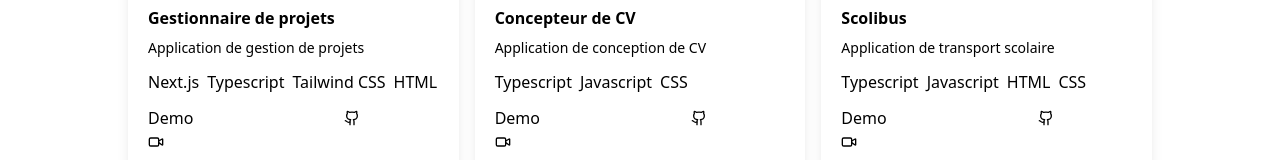
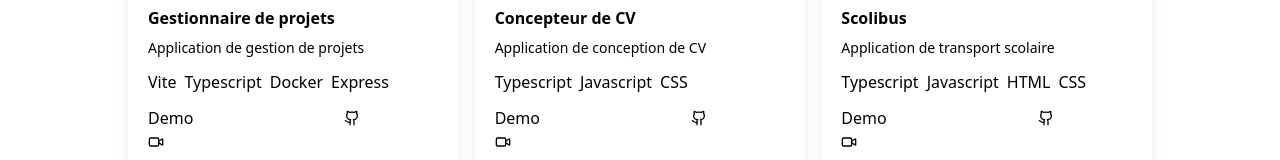
Before and after one commit to LaCsoN00/portfolio, a React (Vite) app: page / in a window 1280 px wide. Shown: the part 2914-3074 px from the top of the page. Built offline with nearby package versions, Linux system fonts and the light colour scheme.

Commit message:
Fix Ngrok CORS warning headers

```diff
--- a/src/components/Projects.tsx
+++ b/src/components/Projects.tsx
@@ -11,9 +11,9 @@ const projects = [
         id: 1,
         title: 'Gestionnaire de projets',
         description: 'Application de gestion de projets',
-        technologies: ['Next.js', 'Typescript', 'Tailwind CSS', 'HTML'],
-        demoLink: 'https://cpm-app.vercel.app',
-        repoLink: 'https://github.com/LaCsoN00/cpm-app.git',
+        technologies: ['Vite', 'Typescript', 'Docker', 'Express'],
+        demoLink: 'https://cpm-new.vercel.app',
+        repoLink: 'https://github.com/LaCsoN00/cpm-new.git',
         image: img1,
     },
     {
```
